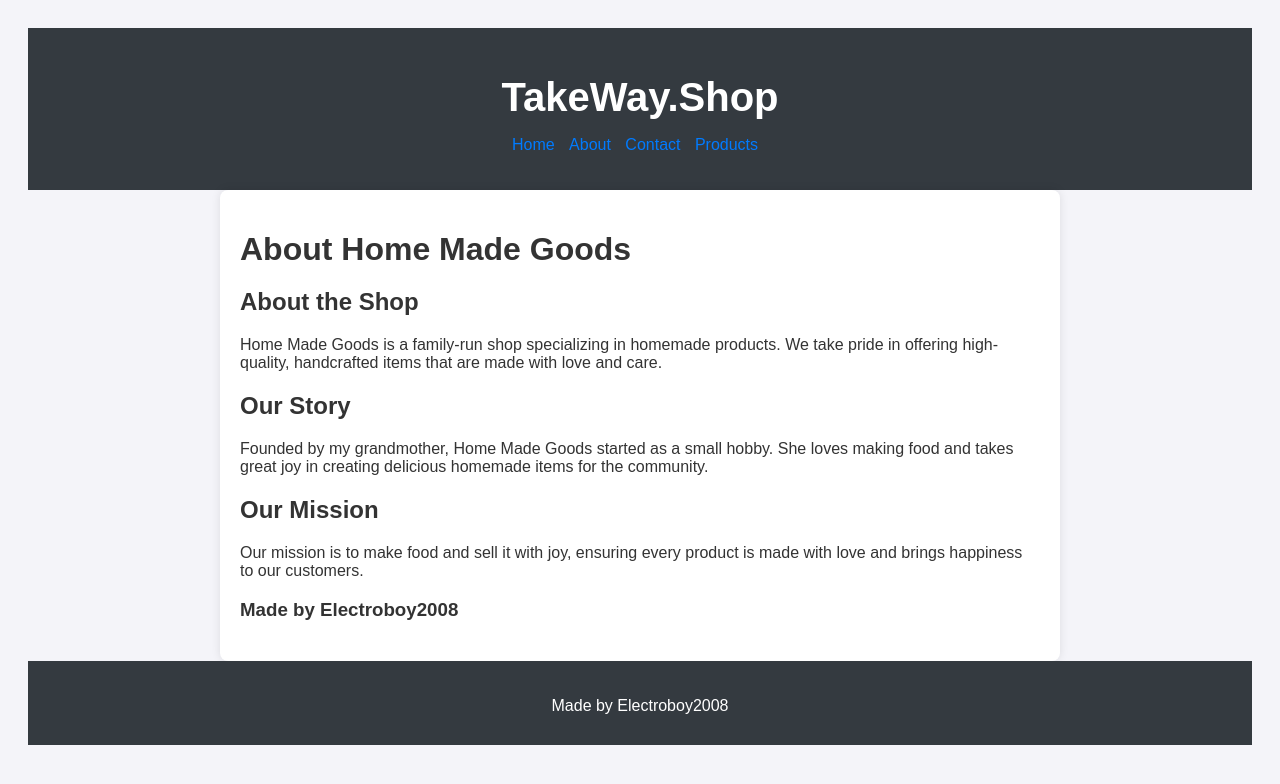
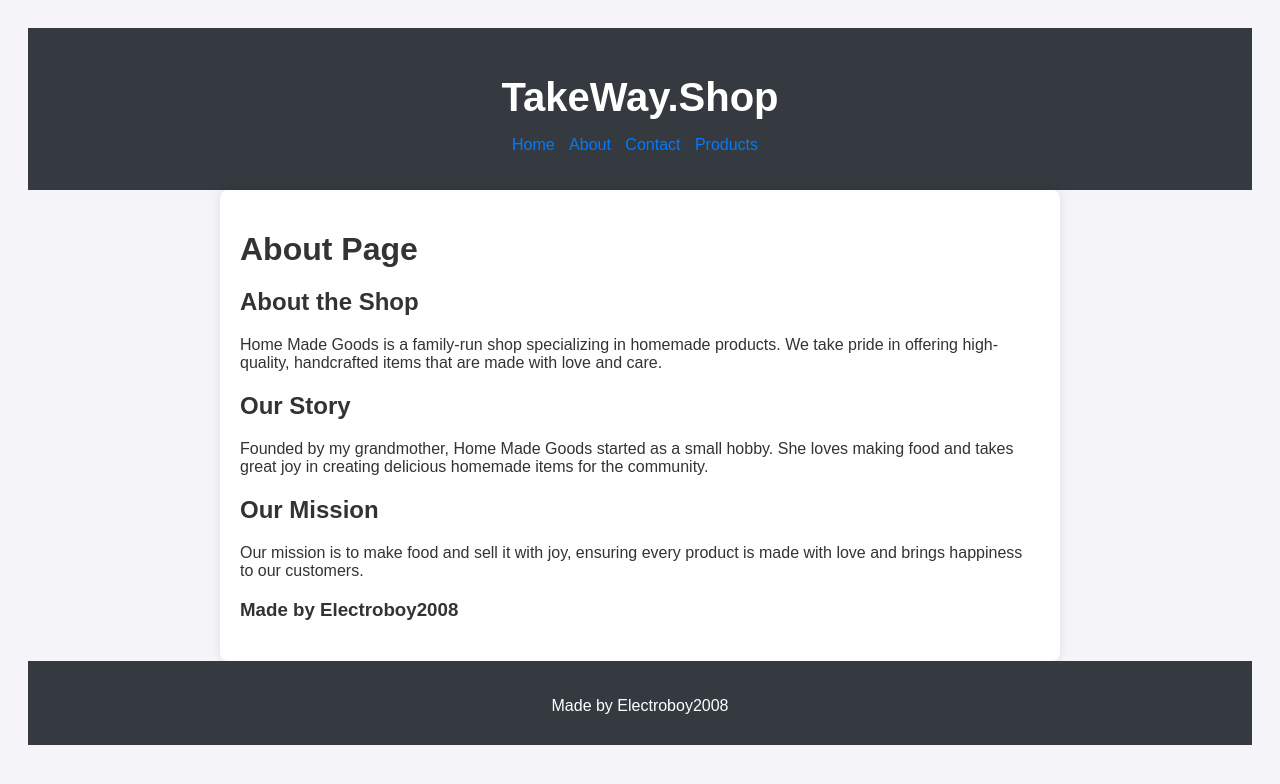
Before and after one commit to ElectroBoy10/TakeWay.Shop, a Jekyll site: the page built from about.md, in a window 1280 px wide. Shown: the top 784 px of the page. Built offline with Jekyll 4.4.1, drawn with Linux system fonts in a browser that asks for light colours.

Commit message:
Update about.md

```diff
--- a/about.md
+++ b/about.md
@@ -3,7 +3,7 @@ layout: default
 title: About
 ---
 
-# About Home Made Goods
+# About Page
 
 ## About the Shop
 Home Made Goods is a family-run shop specializing in homemade products. We take pride in offering high-quality, handcrafted items that are made with love and care.
```
